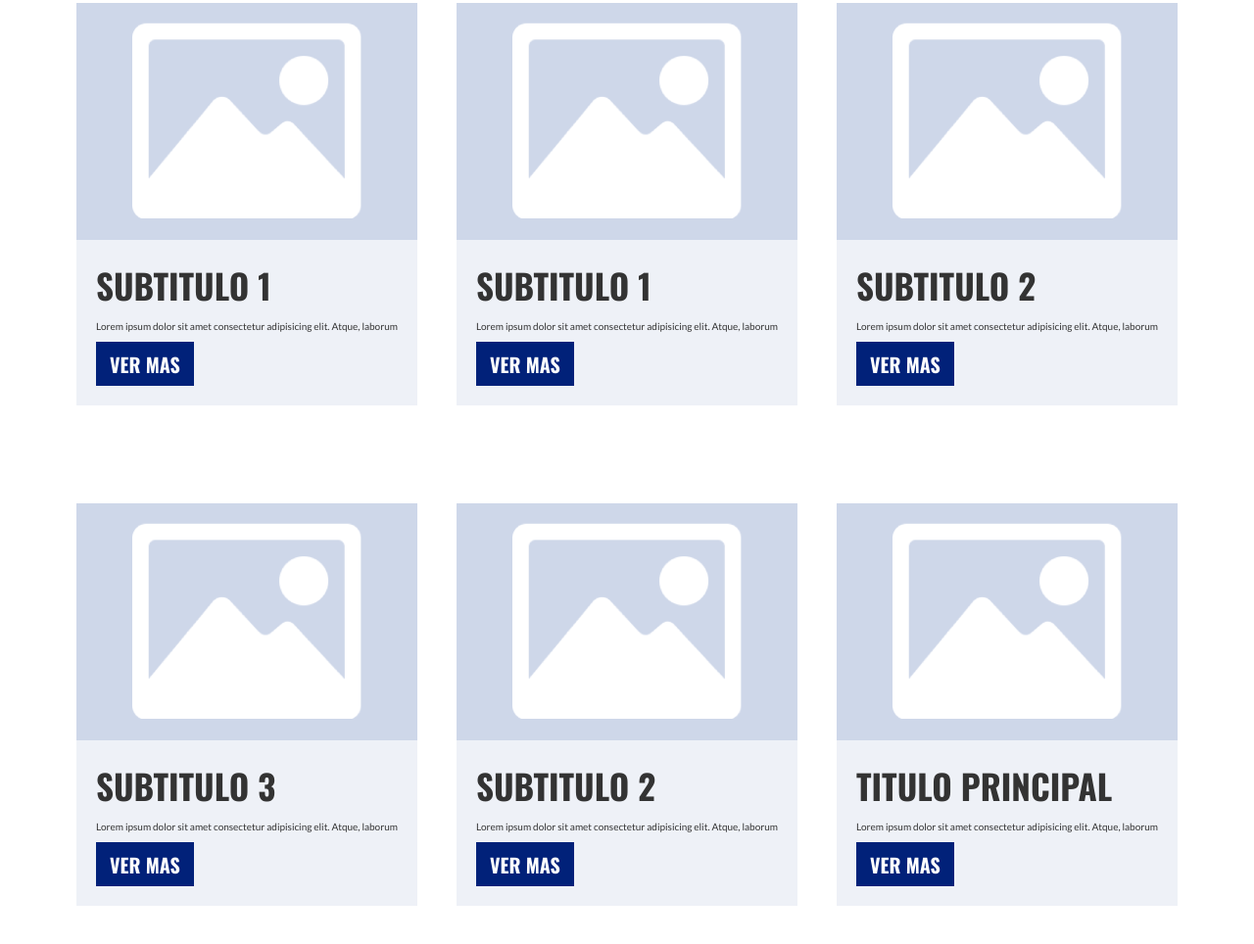
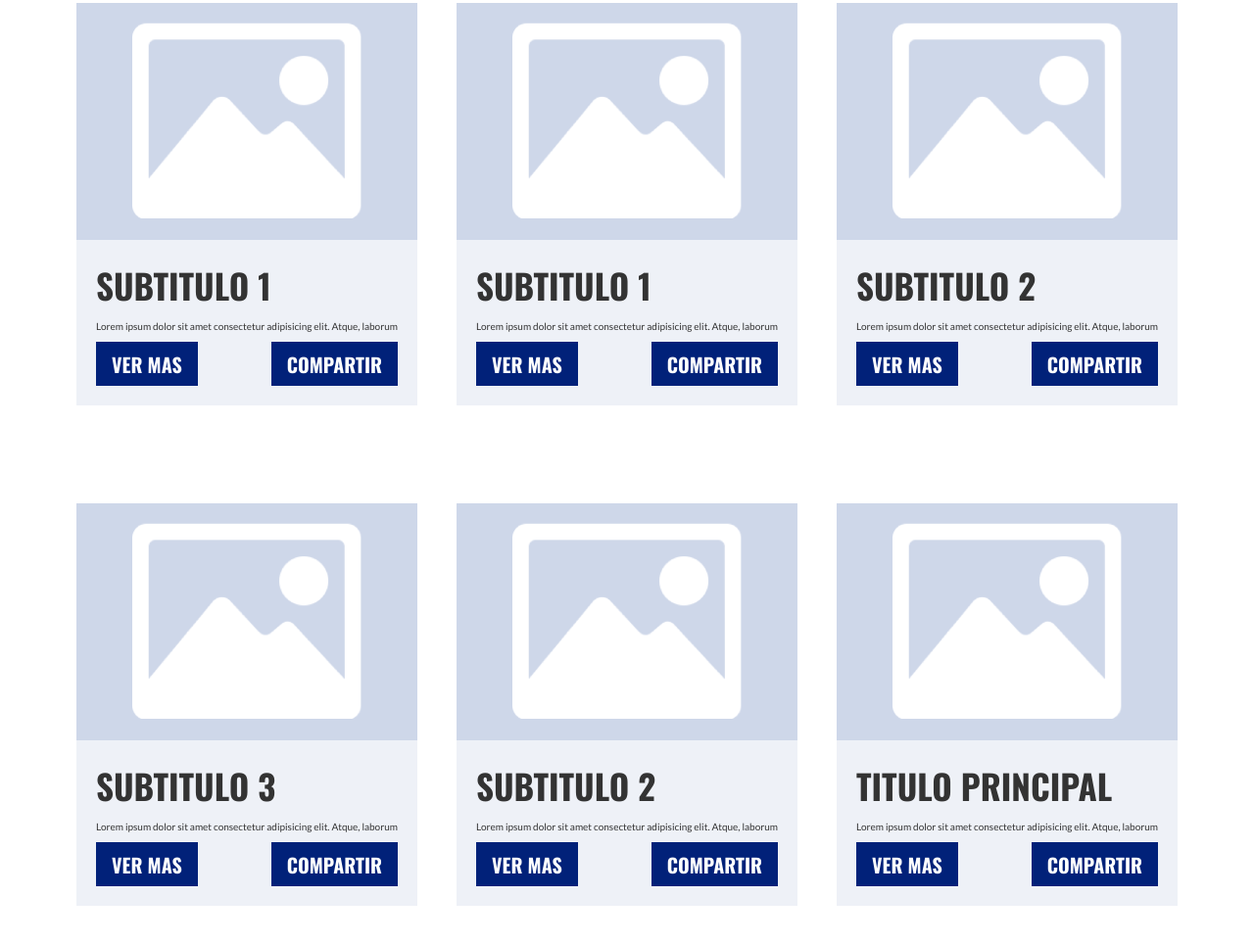
Before and after one commit to jsamweb/preprocesadores, a plain HTML site: page platzi-games/index.html in a window 1280 px wide. Shown: the part 560-1524 px from the top of the page at 98% size. Drawn offline with nearby package versions, Linux system fonts and the light colour scheme.

Commit message:
v4.0 esta si es includes and extends

```diff
--- a/platzi-games/css/ejercicio-pug.css
+++ b/platzi-games/css/ejercicio-pug.css
@@ -81,6 +81,10 @@ header a {
 	font-size: 20px;
 
 }
+.botones{
+	display: flex;
+	justify-content: space-between;
+}
 
 .boton {
 	display: block;
@@ -97,10 +101,11 @@ header a {
 	text-decoration: none;
 }
 .boton-2 {
-	display: block;
-	width: 100px;
+	display: flex;
+	align-items: center;
+	width: auto;
 	height: 45px;
-	padding: 8px 0;
+	padding: 0.1rem 1rem;
 	text-align: center;
 	background-color: #012179;
 	color: #FFF;
--- a/platzi-games/index.html
+++ b/platzi-games/index.html
@@ -15,7 +15,7 @@
       <div class="intro__imagen"><img src="/images/imagen.png" alt="imagen de platzi"></div>
       <div class="intro__contenido">
         <h2>Titulo Secundario </h2>
-        <p>Lorem ipsum dolor sit amet consectetur adipisicing elit. Ab suscipit saepe accusantium veritatis reprehenderit tempora sit, ex libero,</p><span>cupiditate aliquid nihil officiis quaerat non illo tempore cum! Eveniet</span><a class="boton" href="#">click aqui</a>
+        <p>Lorem ipsum dolor sit amet consect etur adipisicing elit. Ab suscipit saepe accusantium veritatis reprehenderit tempora sit, ex libero,</p><span>cupiditate aliquid nihil officiis quaerat non illo tempore cum! Eveniet</span><a class="boton" href="#">click aqui</a>
       </div>
     </section>
     <main class="contenido">
@@ -23,42 +23,48 @@
         <div class="caja__imagen"><img src="./images/imagen.png"/></div>
         <div class="caja__contenido">
           <h3>Subtitulo 1</h3>
-          <p>Lorem ipsum dolor sit amet consectetur adipisicing elit. Atque, laborum</p><a class="boton-2">Ver mas</a>
+          <p>Lorem ipsum dolor sit amet consectetur adipisicing elit. Atque, laborum</p>
+          <section class="botones"> <a class="boton-2">Ver mas</a><a class="boton-2">compartir </a></section>
         </div>
       </div>
       <div class="caja">
         <div class="caja__imagen"><img src="./images/imagen.png"/></div>
         <div class="caja__contenido">
           <h3>Subtitulo 1</h3>
-          <p>Lorem ipsum dolor sit amet consectetur adipisicing elit. Atque, laborum</p><a class="boton-2">Ver mas</a>
+          <p>Lorem ipsum dolor sit amet consectetur adipisicing elit. Atque, laborum</p>
+          <section class="botones"> <a class="boton-2">Ver mas</a><a class="boton-2">compartir </a></section>
         </div>
       </div>
       <div class="caja">
         <div class="caja__imagen"><img src="./images/imagen.png"/></div>
         <div class="caja__contenido">
           <h3>Subtitulo 2</h3>
-          <p>Lorem ipsum dolor sit amet consectetur adipisicing elit. Atque, laborum</p><a class="boton-2">Ver mas</a>
+          <p>Lorem ipsum dolor sit amet consectetur adipisicing elit. Atque, laborum</p>
+          <section class="botones"> <a class="boton-2">Ver mas</a><a class="boton-2">compartir </a></section>
         </div>
       </div>
       <div class="caja">
         <div class="caja__imagen"><img src="./images/imagen.png"/></div>
         <div class="caja__contenido">
           <h3>Subtitulo 3</h3>
-          <p>Lorem ipsum dolor sit amet consectetur adipisicing elit. Atque, laborum</p><a class="boton-2">Ver mas</a>
+          <p>Lorem ipsum dolor sit amet consectetur adipisicing elit. Atque, laborum</p>
+          <section class="botones"> <a class="boton-2">Ver mas</a><a class="boton-2">compartir </a></section>
         </div>
       </div>
       <div class="caja">
         <div class="caja__imagen"><img src="./images/imagen.png"/></div>
         <div class="caja__contenido">
           <h3>Subtitulo 2</h3>
-          <p>Lorem ipsum dolor sit amet consectetur adipisicing elit. Atque, laborum</p><a class="boton-2">Ver mas</a>
+          <p>Lorem ipsum dolor sit amet consectetur adipisicing elit. Atque, laborum</p>
+          <section class="botones"> <a class="boton-2">Ver mas</a><a class="boton-2">compartir </a></section>
         </div>
       </div>
       <div class="caja">
         <div class="caja__imagen"><img src="./images/imagen.png"/></div>
         <div class="caja__contenido">
           <h3>Titulo Principal</h3>
-          <p>Lorem ipsum dolor sit amet consectetur adipisicing elit. Atque, laborum</p><a class="boton-2">Ver mas</a>
+          <p>Lorem ipsum dolor sit amet consectetur adipisicing elit. Atque, laborum</p>
+          <section class="botones"> <a class="boton-2">Ver mas</a><a class="boton-2">compartir </a></section>
         </div>
       </div>
     </main>
```
Also changed, not shown: platzi-games/components/header.html (added, +15 -0 lines), 3 other files.
